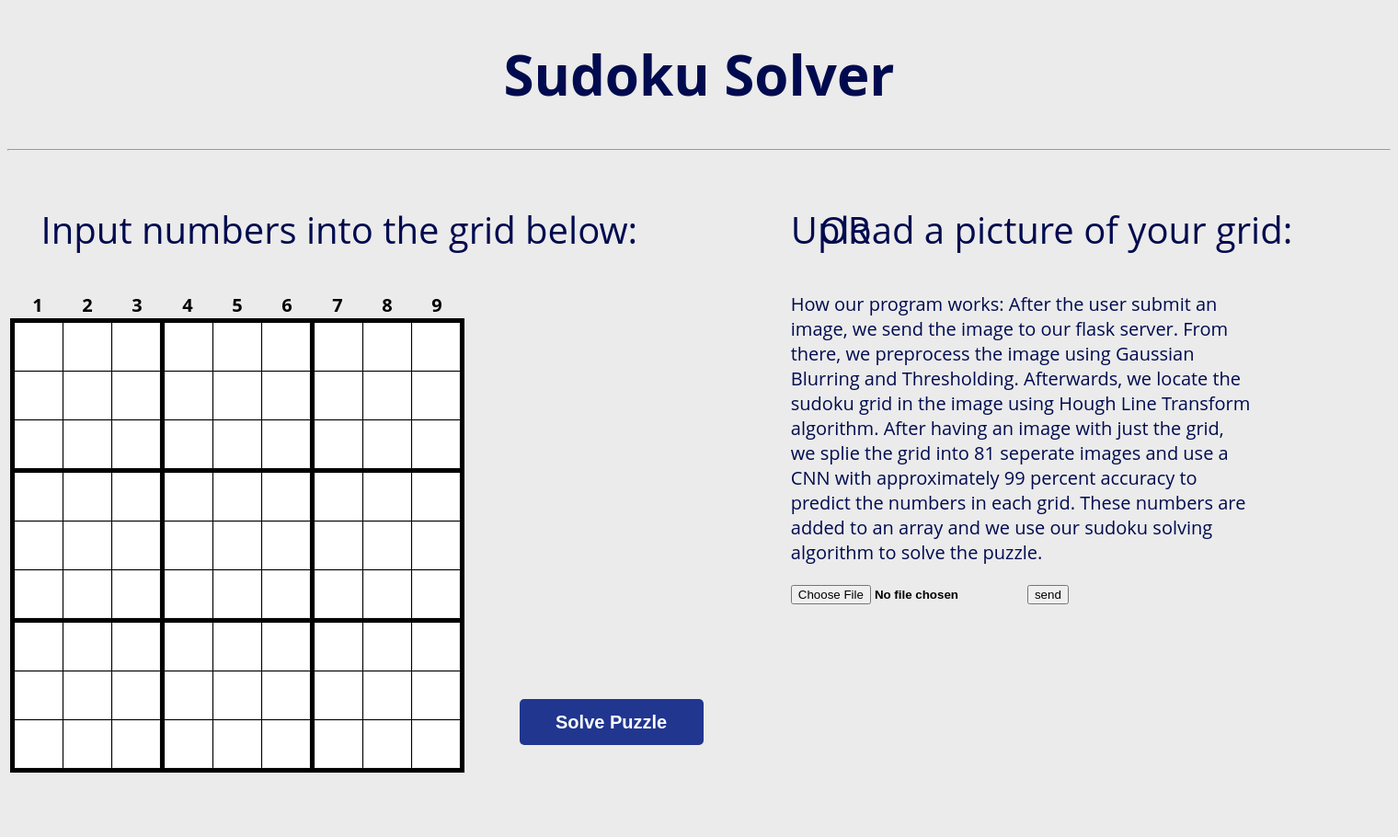
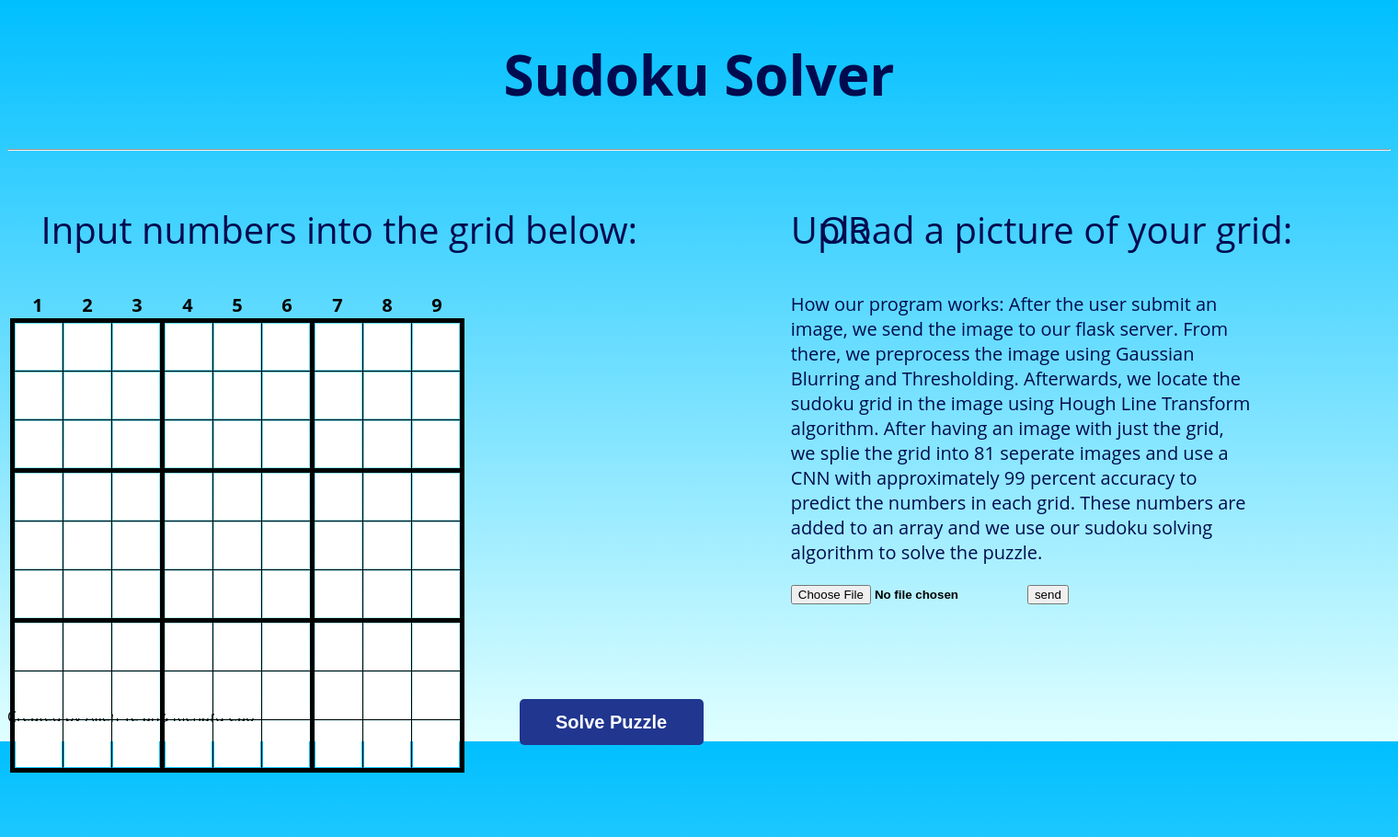
Before and after one commit to allenye66/Computer-Vision-Sudoku-Solver, a Flask app: page / in a window 1520 px wide. Shown: the whole page at 92% size. Run offline with Flask 2, Linux system fonts and the light colour scheme.

Commit message:
minor css

```diff
--- a/static/index.css
+++ b/static/index.css
@@ -1,6 +1,8 @@
 html{
     font-family: 'Open Sans';
-    background-color: #EBEBEB;
+    /*background-color: #EBEBEB;*/
+    background: linear-gradient(to bottom, #00BFFF, #E0FFFF);
+
 
 }
 #explanation{
--- a/templates/index.html
+++ b/templates/index.html
@@ -167,6 +167,6 @@
       </div>
           </div>
 
-
+  	<p>Created by Allen Ye and Richard Cao</p>
    </body>
 </html>
```
Also changed, not shown: 1 other file.
